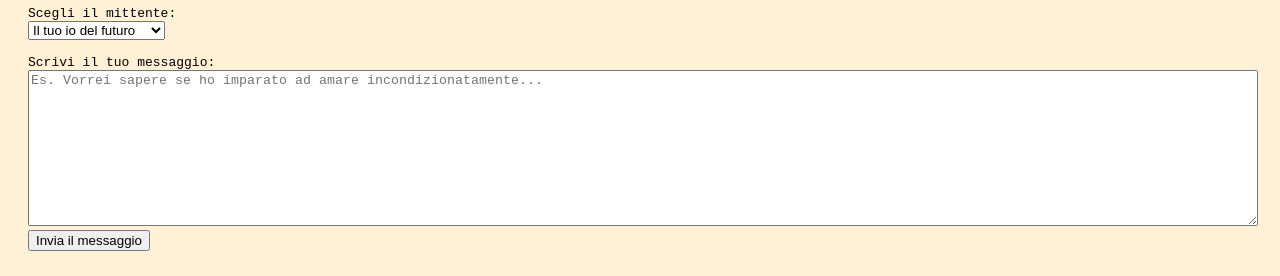
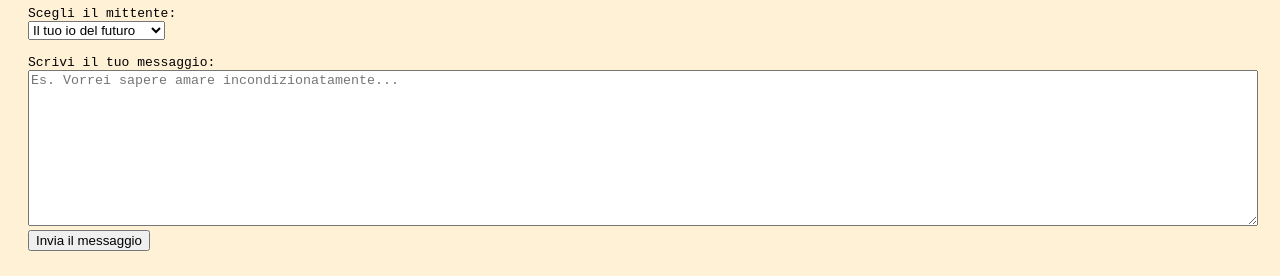
Before and after one commit to occhi0/talktomypast, a plain HTML site: page parla_con_me.html in a window 1280 px wide. Shown: the part 140-416 px from the top of the page. Drawn offline with Linux system fonts and the light colour scheme.

Commit message:
Update parla_con_me.html

```diff
--- a/parla_con_me.html
+++ b/parla_con_me.html
@@ -37,7 +37,7 @@
   </select><br /><br />
 
   <label for="messaggio">Scrivi il tuo messaggio:</label><br />
-  <textarea id="messaggio" placeholder="Es. Vorrei sapere se ho imparato ad amare incondizionatamente..."></textarea><br />
+  <textarea id="messaggio" placeholder="Es. Vorrei sapere amare incondizionatamente..."></textarea><br />
 
   <button onclick="invia()">Invia il messaggio</button>
 
```
